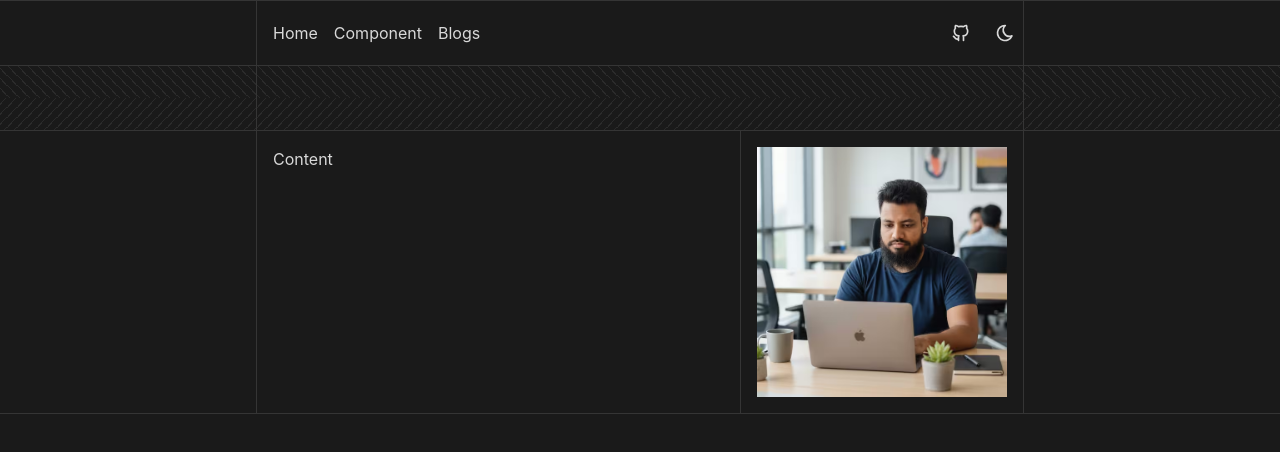
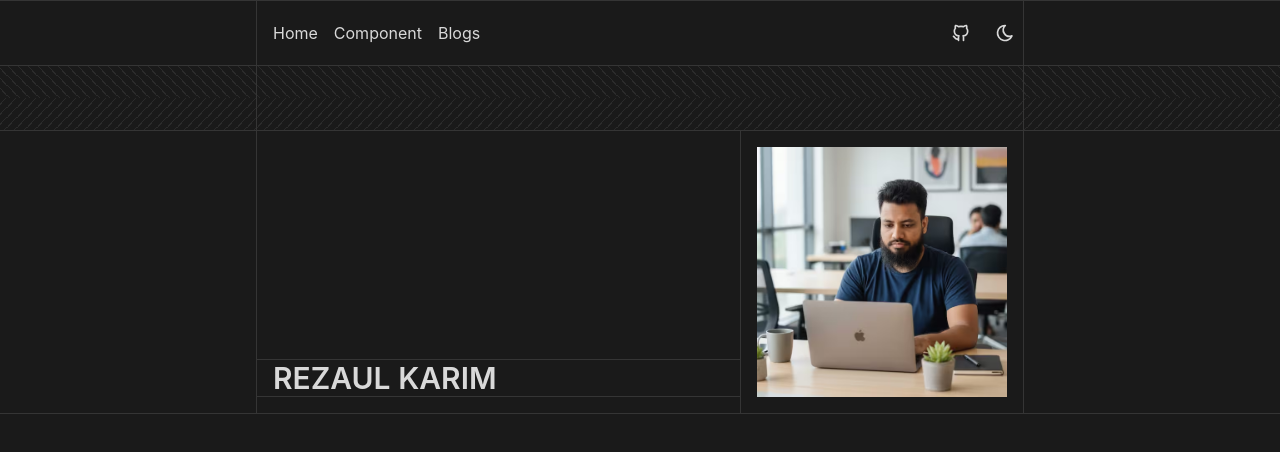
Before and after one commit to devRezaulKarim/portfolio, a Next.js app: page / in a window 1280 px wide. Shown: the top 452 px of the page. Built offline with nearby package versions, Linux system fonts and the light colour scheme.

Commit message:
feat(hero): add animated name heading layout
- replace placeholder content with styled heading
- add hover-driven text reveal effect
- adjust hero content alignment for emphasis

```diff
--- a/src/components/header/Hero.tsx
+++ b/src/components/header/Hero.tsx
@@ -28,7 +28,13 @@ export const Hero = ({
     <div className="border-y">
       <Container>
         <div ref={heroRef} className="flex flex-col border-x sm:flex-row">
-          <div className="grow border-r p-4">Content</div>
+          <div className="flex grow flex-col justify-end border-r py-4">
+            <h1 className="group overflow-clip border-y px-4 text-3xl font-semibold">
+              <span className="inline-block drop-shadow-[0px_2.3ex_0px_#f00] duration-300 group-hover:-translate-y-full">
+                REZAUL KARIM
+              </span>
+            </h1>
+          </div>
           <div className="flex shrink-0 items-center justify-center p-4">
             <div ref={startRef} className="size-85 sm:size-62.5" />
             <motion.img
```
